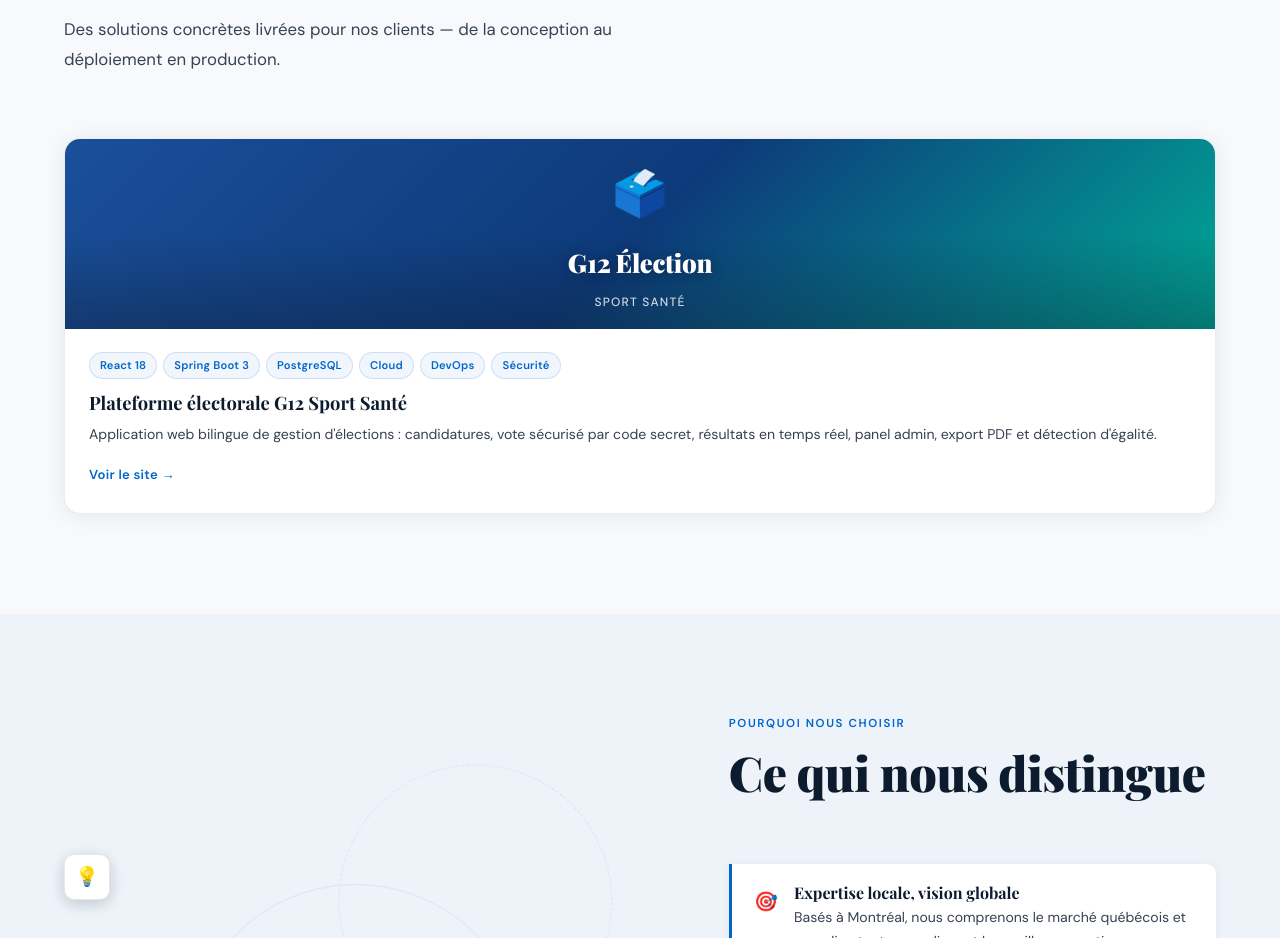
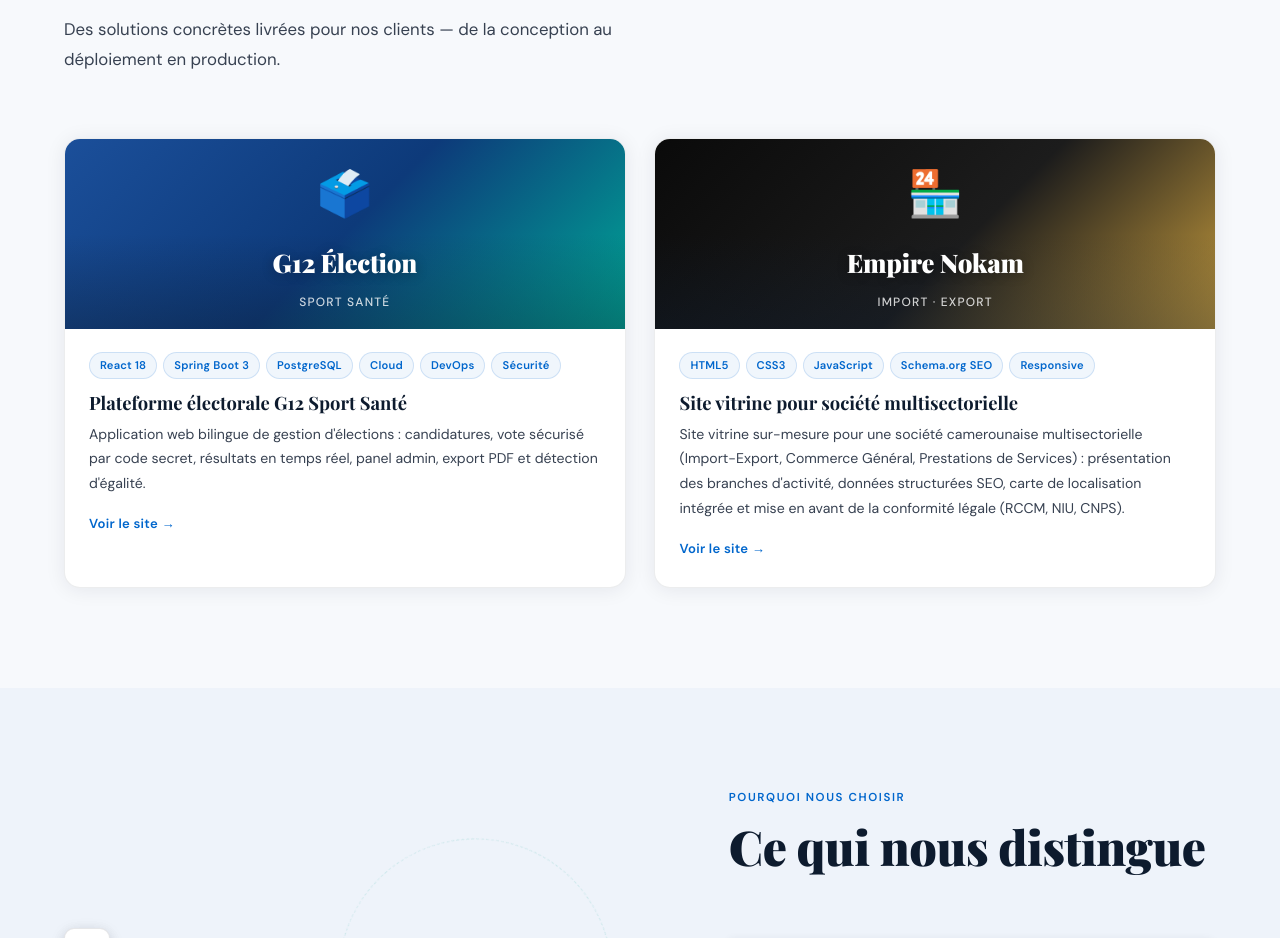
Before and after one commit to fabrice78912/site-snf, a plain HTML site: page index.html in a window 1280 px wide. Shown: the part 3100-4038 px from the top of the page. Drawn offline with nearby package versions, Linux system fonts and the light colour scheme.

Commit message:
add realisations

```diff
--- a/index.html
+++ b/index.html
@@ -452,6 +452,29 @@
       </div>
     </a>
 
+    <!-- Empire Nokam -->
+    <a href="https://www.empirenokam.com" target="_blank" rel="noopener noreferrer" class="project-card reveal">
+      <div class="project-card-img" style="background:linear-gradient(135deg,#0A0A0A 0%,#1C1C1C 55%,#C49A3C 100%);">
+        <div class="project-card-img-inner">
+          <span style="font-size:2.8rem;z-index:1;">🏪</span>
+          <span class="project-card-img-label">Empire Nokam</span>
+          <span class="project-card-img-sub">Import · Export</span>
+        </div>
+      </div>
+      <div class="project-card-body">
+        <div class="project-card-tags">
+          <span class="tag">HTML5</span>
+          <span class="tag">CSS3</span>
+          <span class="tag">JavaScript</span>
+          <span class="tag">Schema.org SEO</span>
+          <span class="tag" data-fr="Responsive" data-en="Responsive">Responsive</span>
+        </div>
+        <h3 class="project-card-title" data-fr="Site vitrine pour société multisectorielle" data-en="Showcase Website for a Multi-Sector Company">Site vitrine pour société multisectorielle</h3>
+        <p class="project-card-desc" data-fr="Site vitrine sur-mesure pour une société camerounaise multisectorielle (Import-Export, Commerce Général, Prestations de Services) : présentation des branches d'activité, données structurées SEO, carte de localisation intégrée et mise en avant de la conformité légale (RCCM, NIU, CNPS)." data-en="Custom showcase website for a Cameroonian multi-sector company (Import-Export, General Trade, Services): business branches presentation, structured SEO data, integrated location map, and legal compliance highlights (business registry, tax ID, social security registration).">Site vitrine sur-mesure pour une société camerounaise multisectorielle (Import-Export, Commerce Général, Prestations de Services) : présentation des branches d'activité, données structurées SEO, carte de localisation intégrée et mise en avant de la conformité légale (RCCM, NIU, CNPS).</p>
+        <span class="project-card-link" data-fr="Voir le site →" data-en="View site →">Voir le site →</span>
+      </div>
+    </a>
+
   </div>
 </section>
 
```
